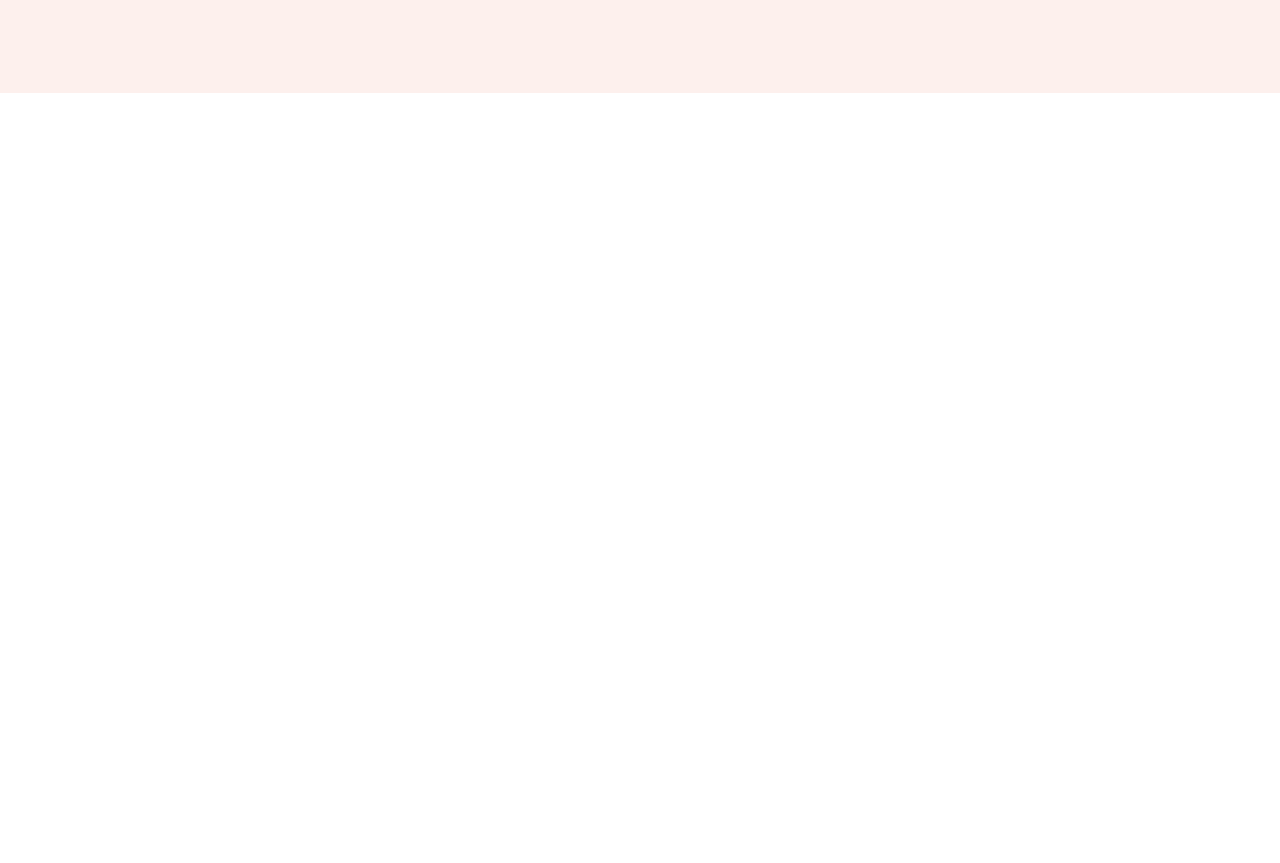
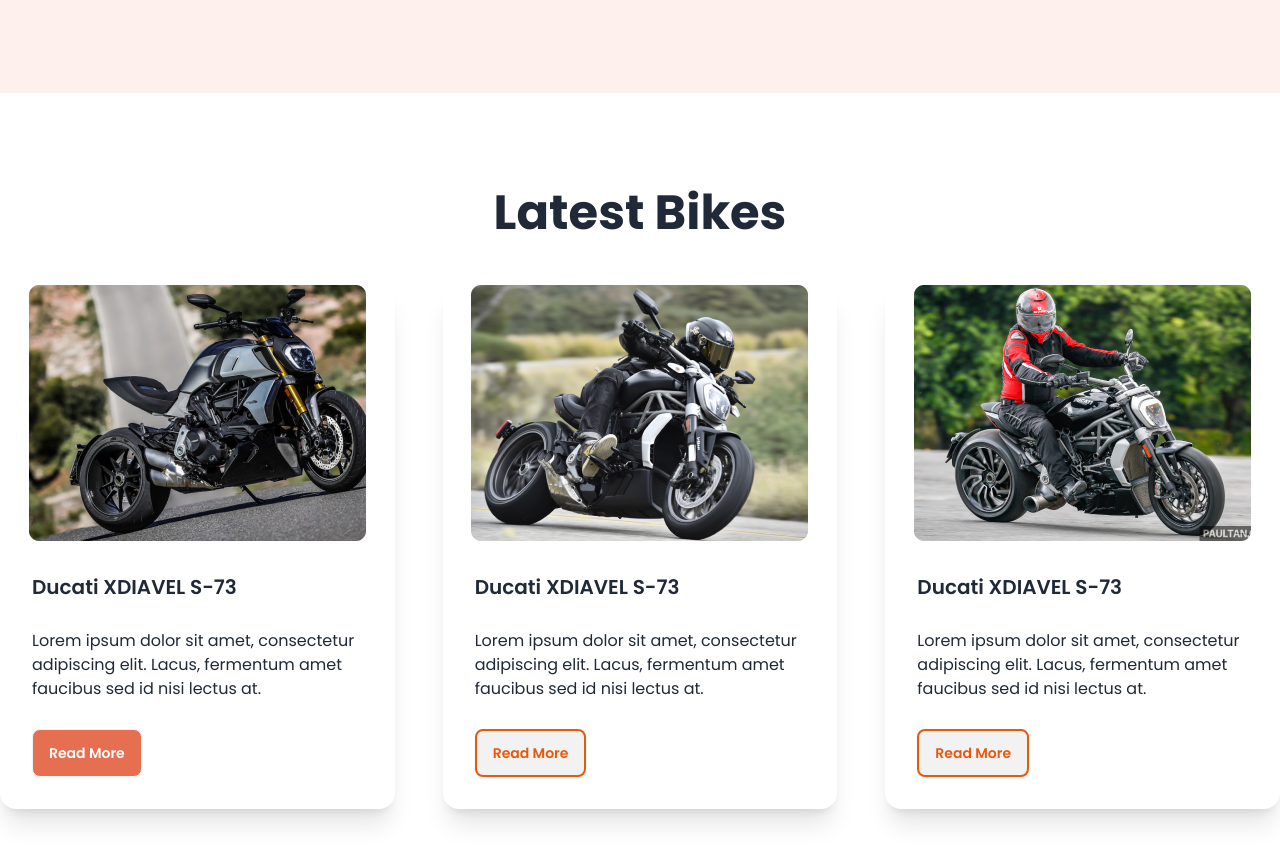
Before and after one commit to amirultanim07/Biker-zone, a plain HTML site: page index.html in a window 1280 px wide. Shown: the part 525-1388 px from the top of the page. Before the commit the page ends 800 px from the top, so only its background shows below. Drawn offline with nearby package versions, Linux system fonts and the light colour scheme.

Commit message:
added latest bike section

```diff
--- a/index.html
+++ b/index.html
@@ -153,8 +153,71 @@
         </div>
     </header>
     <!-- main section -->
-    <main>
+    <main class="md:container mx-auto">
+        <!-- featured bike section -->
+        <section></section>
 
+        <!-- Latest Bike Section -->
+        <section class="my-24">
+            <h3 class="text-5xl font-bold text-center mb-12">Latest Bikes</h3>
+            <!-- cards -->
+            <div class="grid grid-cols-1 gap-12 md:grid-cols-2 lg:grid-cols-3">
+                <!-- card 1 -->
+                <div class="card bg-base-100 shadow-xl">
+                    <figure>
+                        <img src="./images/others/latest1.png" alt="Shoes" />
+                    </figure>
+                    <div class="card-body space-y-5">
+                        <h2 class="card-title">Ducati XDIAVEL S-73</h2>
+                        <p>
+                            Lorem ipsum dolor sit amet, consectetur adipiscing elit. Lacus,
+                            fermentum amet faucibus sed id nisi lectus at.
+                        </p>
+                        <div class="card-actions">
+                            <button class="btn bg-bike-primary text-white">
+                                Read More
+                            </button>
+                        </div>
+                    </div>
+                </div>
+                <!-- card 2 -->
+                <div class="card bg-base-100 shadow-xl">
+                    <figure>
+                        <img src="./images/others/latest2.png" alt="Shoes" />
+                    </figure>
+                    <div class="card-body space-y-5">
+                        <h2 class="card-title">Ducati XDIAVEL S-73</h2>
+                        <p>
+                            Lorem ipsum dolor sit amet, consectetur adipiscing elit. Lacus,
+                            fermentum amet faucibus sed id nisi lectus at.
+                        </p>
+                        <div class="card-actions">
+                            <button class="btn bike-primary text-orange-600 border-2 border-orange-600 ">
+                                Read More
+                            </button>
+                        </div>
+                    </div>
+                </div>
+                <!-- card 3 -->
+                <div class="card bg-base-100 shadow-xl">
+                    <figure>
+                        <img src="./images/others/latest3.png" alt="Shoes" />
+                    </figure>
+                    <div class="card-body space-y-5">
+                        <h2 class="card-title">Ducati XDIAVEL S-73</h2>
+                        <p>
+                            Lorem ipsum dolor sit amet, consectetur adipiscing elit. Lacus,
+                            fermentum amet faucibus sed id nisi lectus at.
+                        </p>
+                        <div class="card-actions">
+                            <button class="btn bike-primary text-orange-600 border-2 border-orange-600">
+                                Read More
+                            </button>
+                        </div>
+                    </div>
+                </div>
+            </div>
+        </section>
     </main>
     <!-- footer section -->
     <footer>
```
